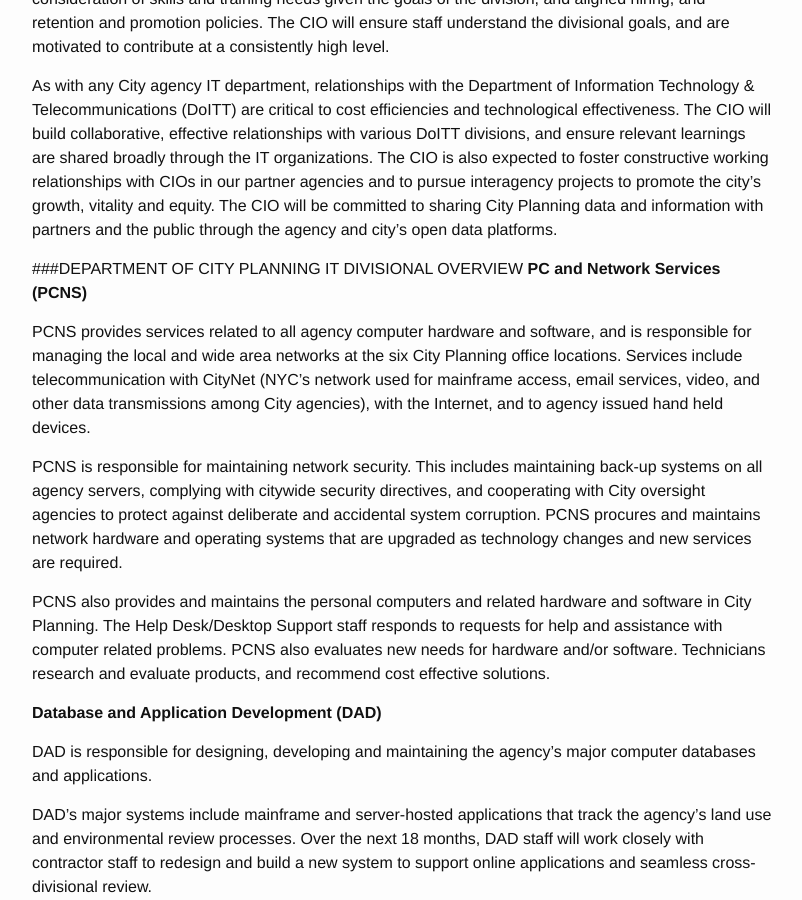
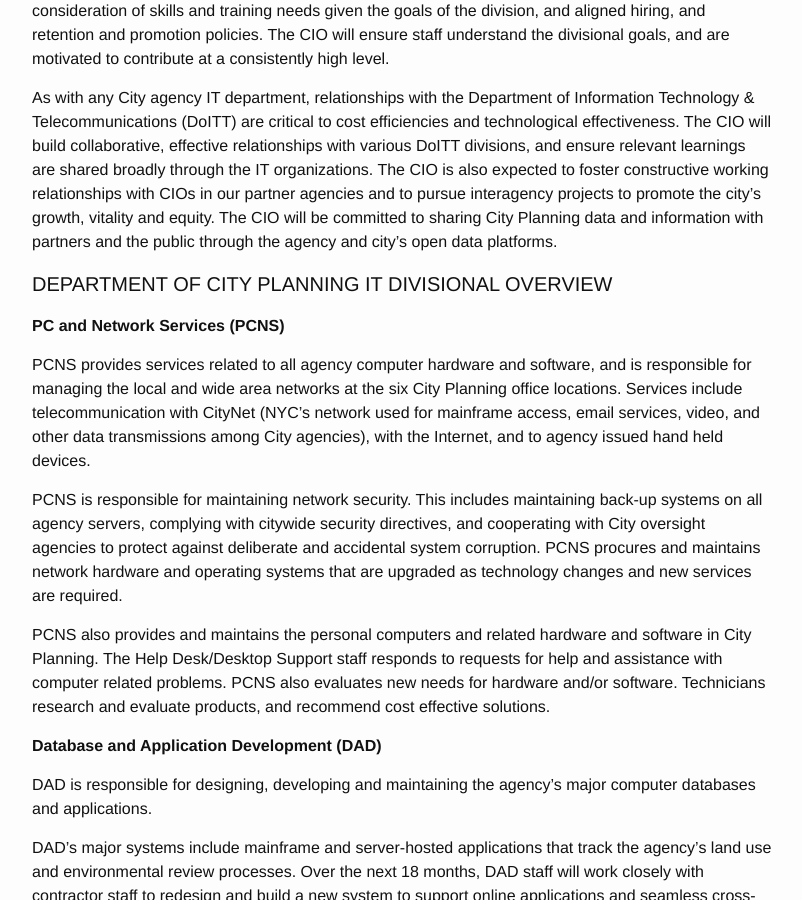
Before and after one commit to NYCPlanning/jobs, a Jekyll site: the page built from _posts/2016-04-11-chief-information-officer.MD, in a window 1280 px wide and 900 px high, scrolled down 1707 px. Shown: the whole window, without its empty margins (238-1040 px from the left). Built offline with Jekyll 4.4.1, drawn with Linux system fonts in a browser that asks for light colours; some of the changed text lies outside the part shown.

Commit message:
modify h4 markdown

```diff
--- a/_posts/2016-04-11-chief-information-officer.MD
+++ b/_posts/2016-04-11-chief-information-officer.MD
@@ -8,13 +8,13 @@
 
 This role reports to the [Chief Operating Officer](http://a856-gbol.nyc.gov/GBOLWebsite/GreenBook/Details?orgId=2902)
 
-###THE AGENCY
+#### THE AGENCY
 
 The [Department of City Planning (DCP)](http://www1.nyc.gov/site/planning/index.page) promotes strategic growth, transit‐oriented development and sustainable communities to enhance quality of life in the City, in part by initiating comprehensive, consensus‐based planning and zoning changes for individual neighborhoods and business districts, as well as establishing policies and zoning regulations applicable citywide. DCP also supports the City Planning Commission in its annual review of approximately 450 land use applications for actions such aszoning changes, special permits and a variety of other discretionary approvals. In addition, the Department assists both government agencies and the public by providing policy analysis and technical assistance relating to housing, transportation, community facilities, demography, zoning, urban design, waterfront areas and public open space.
 
 Under Housing New York: A Five-Borough, Ten Year Plan, the Department will lead coordinated, ground up neighborhood planning studies and advance regulatory changes—including mandatory inclusionary housing in newly rezoned areas—to promote more economically diverse communities and housing opportunities for New Yorkers at all income levels. Through inclusive community development initiatives with stakeholders, DCP will expand access to quality jobs and services, and stimulate economic development benefitting all New Yorkers. In addition, DCP is committed to expanding public access to land use, housing and population data and planning resources through its online Community Portal, as well as to support informed participation by New Yorkers in neighborhood planning and land use review processes.
 
-###THE ROLE
+#### THE ROLE
 
 Reporting to the Chief Operating Officer, the CIO will set the overall technological vision and a clear set of IT priorities for the Agency. The CIO will manage five IT sections within DCP, which in aggregate provide essential support and applications to advance the Agency’s policy agenda as well as its Charter-mandated activity such as approving land use applications. The Chief Information Officer will be responsible for the entirety of the Agency’s technology projects, programs, data sets and initiatives, including the roughly 50 staff that lead or perform these activities today. See attached sheet for description of the existing sections and teams of the IT division.
 
@@ -32,7 +32,7 @@
 
 As with any City agency IT department, relationships with the Department of Information Technology & Telecommunications (DoITT) are critical to cost efficiencies and technological effectiveness. The CIO will build collaborative, effective relationships with various DoITT divisions, and ensure relevant learnings are shared broadly through the IT organizations. The CIO is also expected to foster constructive working relationships with CIOs in our partner agencies and to pursue interagency projects to promote the city’s growth, vitality and equity. The CIO will be committed to sharing City Planning data and information with partners and the public through the agency and city’s open data platforms.
 
-###DEPARTMENT OF CITY PLANNING IT DIVISIONAL OVERVIEW
+#### DEPARTMENT OF CITY PLANNING IT DIVISIONAL OVERVIEW
 **PC and Network Services (PCNS)**
 
 PCNS provides services related to all agency computer hardware and software, and is responsible for managing the local and wide area networks at the six City Planning office locations. Services include telecommunication with CityNet (NYC’s network used for mainframe access, email services, video, and other data transmissions among City agencies), with the Internet, and to agency issued hand held devices.
@@ -83,7 +83,7 @@
 - Hands-on experience in geographic systems software
 - Familiarity with City technology guidelines and DoITT policies
 
-###QUALIFICATION REQUIREMENTS:###
+#### QUALIFICATION REQUIREMENTS:####
 
 1. A master's degree in computer science from an accredited college and three years of progressively more responsible, full-time, satisfactory experience using information technology in computer applications programming, systems programming, computer systems development, data telecommunications, database administration, planning of data/information processing, user services, or area networks at least 18 months of this experience must have been in an administrative, managerial or executive capacity in the areas of computer applications programming, systems programming, computer systems development, data telecommunications, data base administration, or planning of data processing or in the supervision of staff performing these duties; or
 
```
